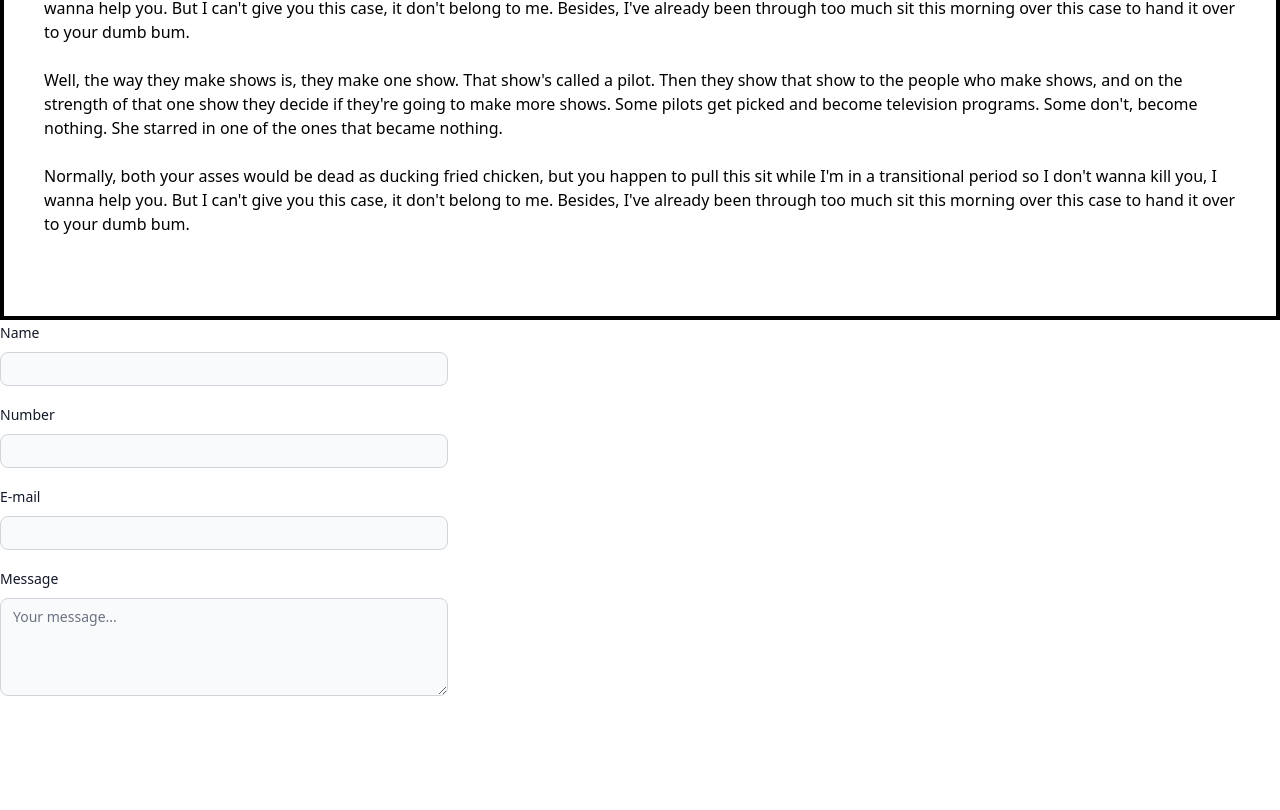
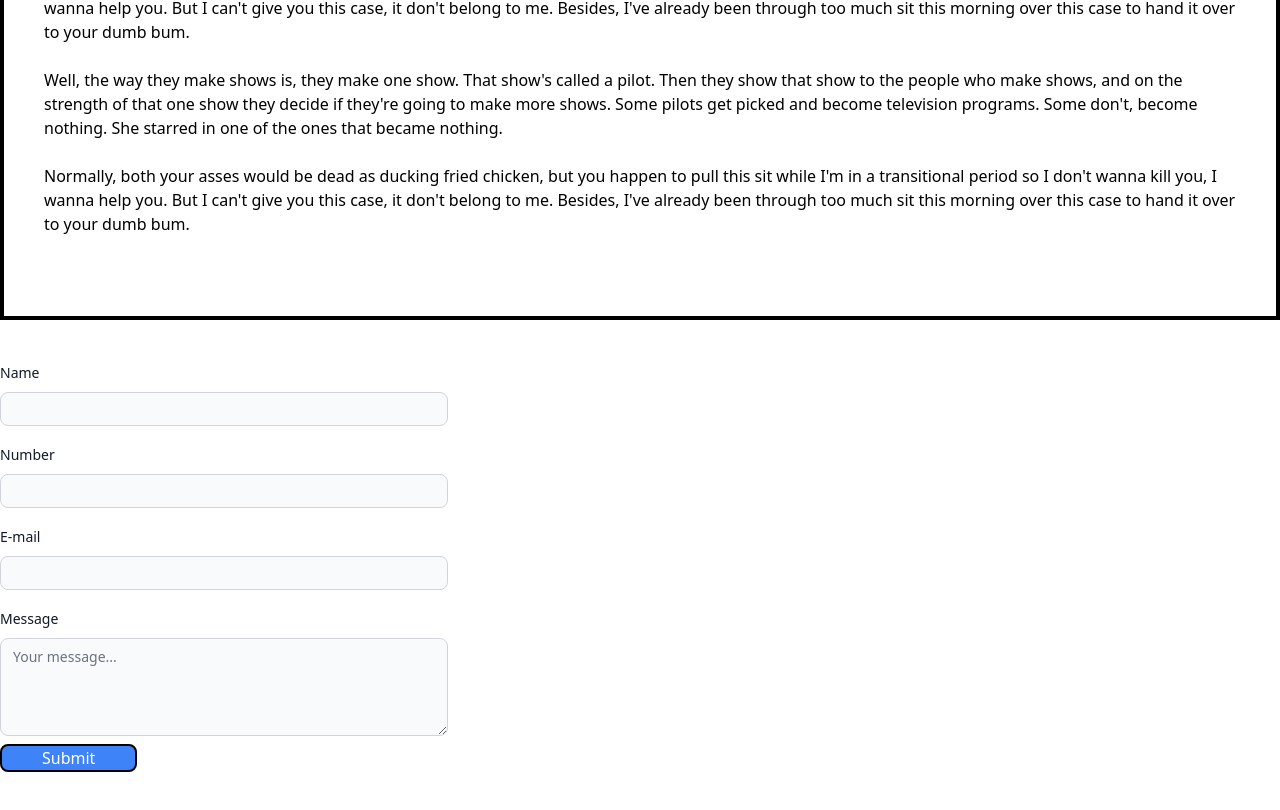
Before and after one commit to team-eats/team-eats, a Next.js app in the folder frontend/: page /about-us in a window 1280 px wide. Shown: the part 474-1284 px from the top of the page. Before the commit the page ends 1170 px from the top, so only its background shows below. Built offline with nearby package versions, Linux system fonts and the light colour scheme.

Commit message:
more about us progress

```diff
--- a/frontend/src/app/about-us/form.tsx
+++ b/frontend/src/app/about-us/form.tsx
@@ -28,6 +28,7 @@ export function Contact() {
                     <Label htmlFor="message" value="Message" />
                 </div>
                 <Textarea id="message" placeholder="Your message..." required rows={4} />
+                <button className={"mt-2 px-10 border-2 border-black bg-blue-500 text-white rounded-lg hover:bg-blue-700"} type={"submit"}>Submit</button>
             </div>
         </div>
     );
--- a/frontend/src/app/about-us/page.tsx
+++ b/frontend/src/app/about-us/page.tsx
@@ -34,8 +34,8 @@ export default function() {
 
 
              </div>
-<div>
-    <Contact/>
+<div className={"container mx-auto mt-10 mb-10"}>
+    <Contact className={""}/>
 </div>
 
 
```
